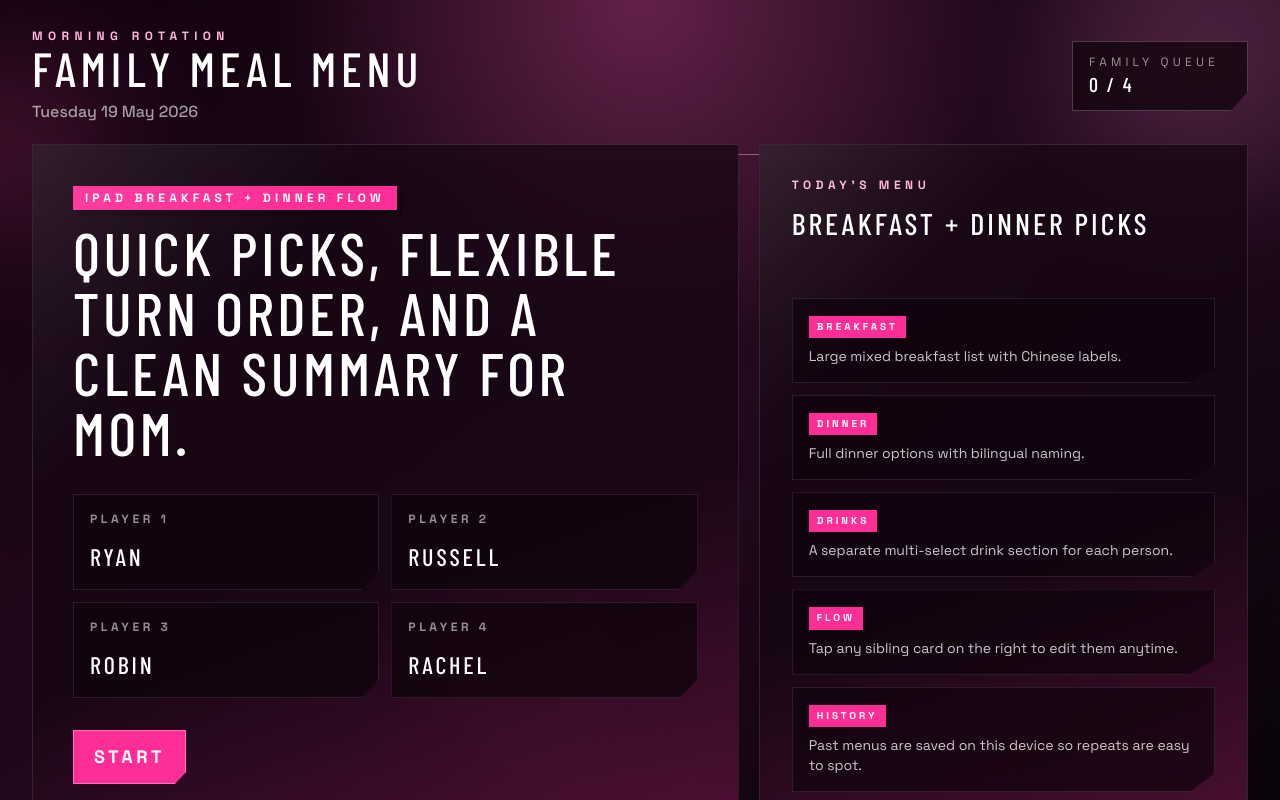
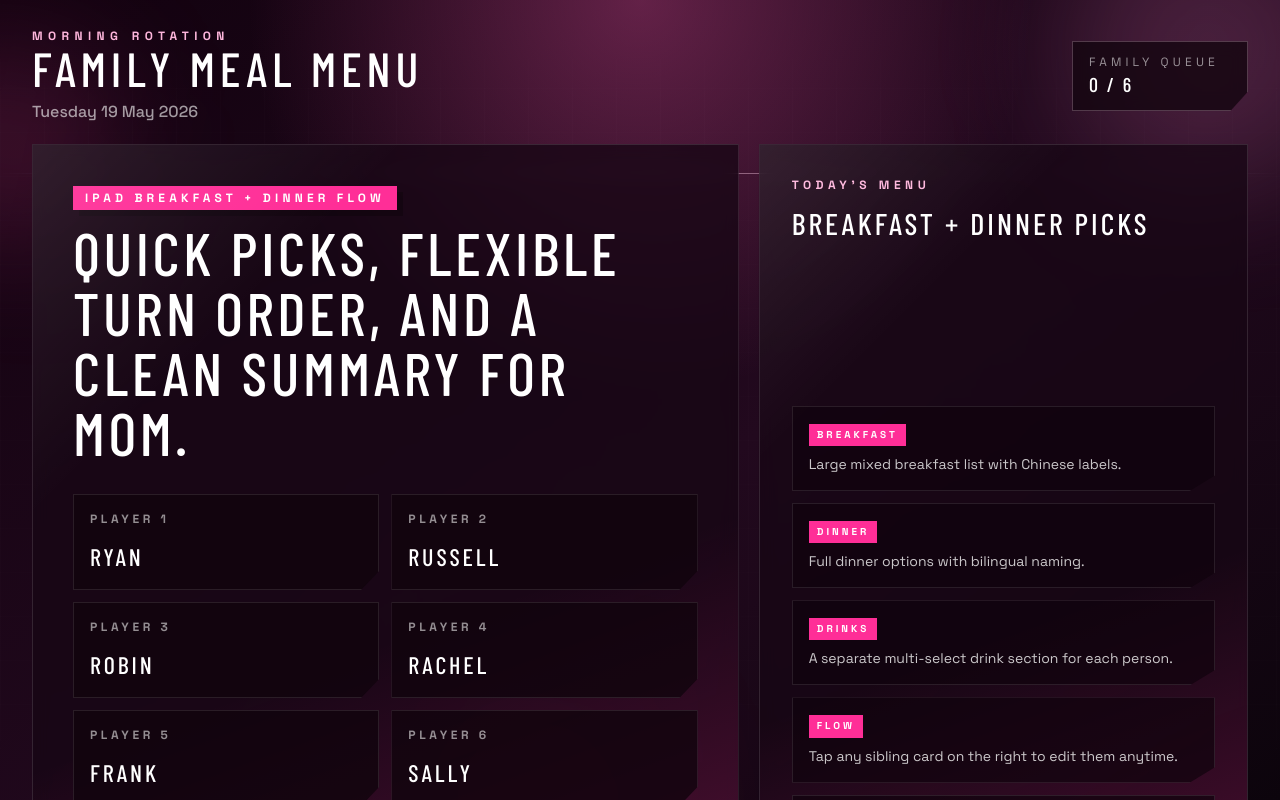
Before and after one commit to Otaku-desu33333/menu-app, a React (Vite) app: page / in a window 1280 px wide. Shown: the top 800 px of the page. Built offline with nearby package versions, Linux system fonts and the light colour scheme; a web font is replaced by a local one.

Commit message:
added frank and sally

```diff
--- a/src/App.jsx
+++ b/src/App.jsx
@@ -1,6 +1,6 @@
 import { useRef, useState } from 'react'
 
-const FAMILY_MEMBERS = ['Ryan', 'Russell', 'Robin', 'Rachel']
+const FAMILY_MEMBERS = ['Ryan', 'Russell', 'Robin', 'Rachel', 'Frank', 'Sally']
 const HISTORY_STORAGE_KEY = 'family-meal-menu-history-v1'
 const MAX_HISTORY_ITEMS = 24
 const TOPPING_OPTIONS = [
```
